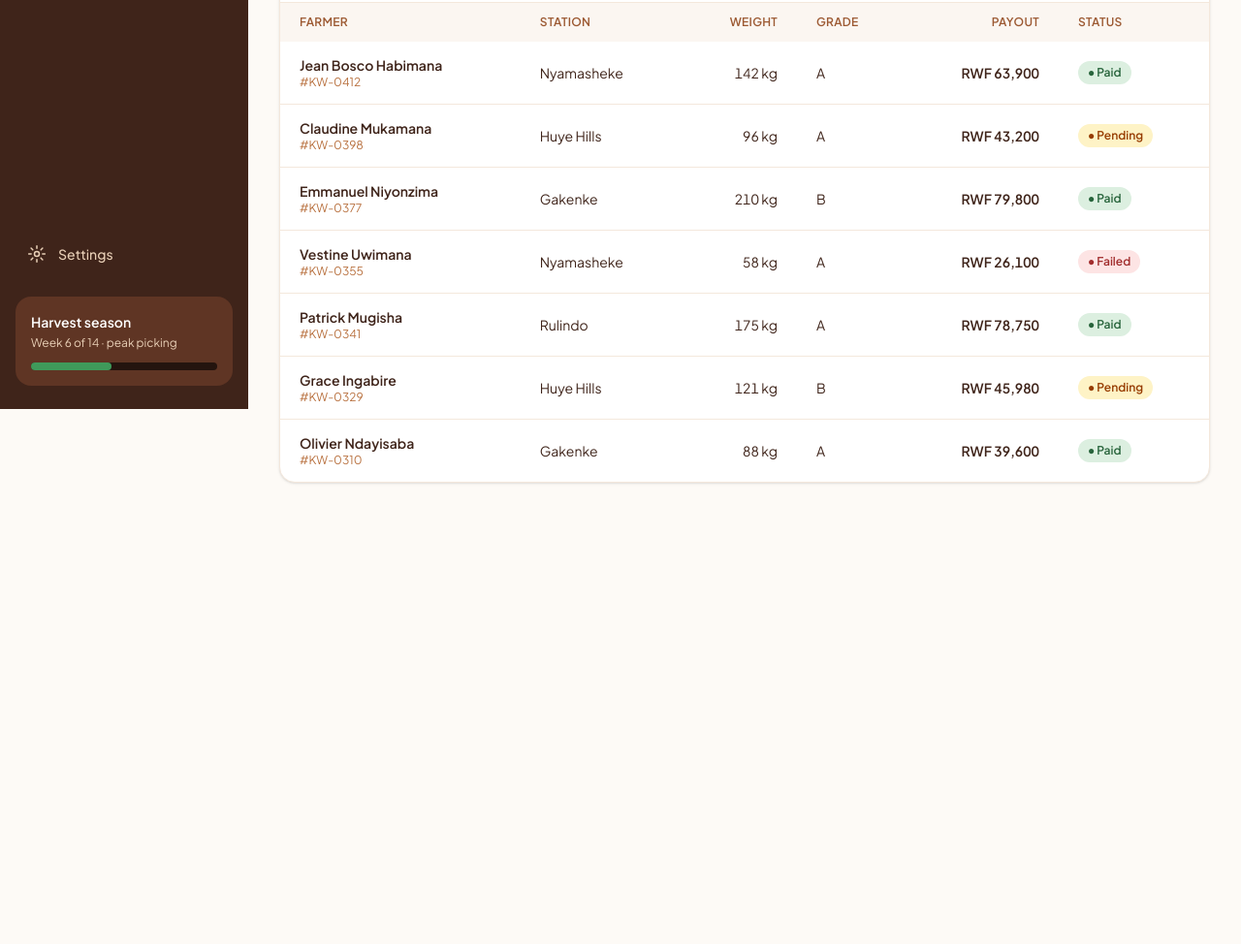
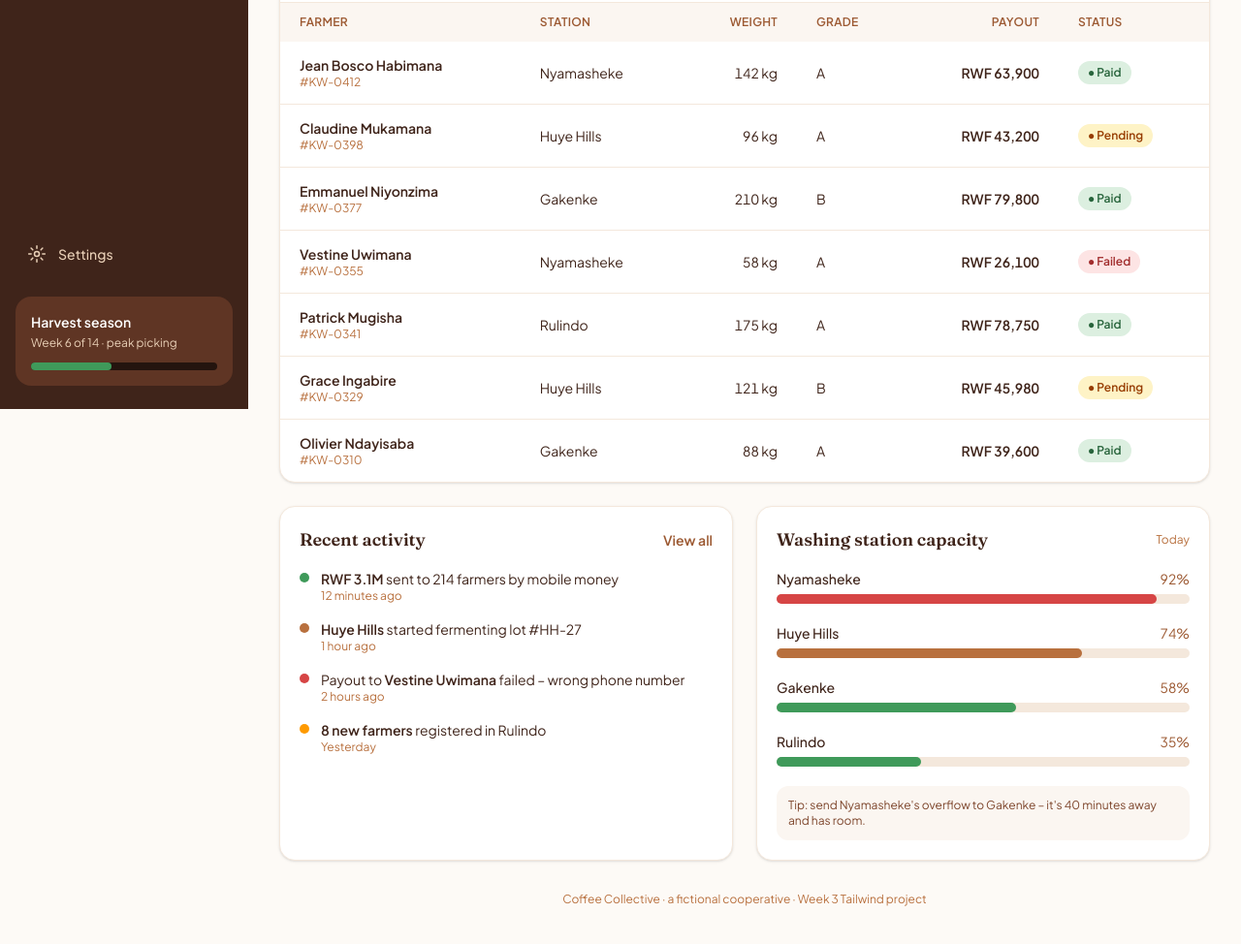
Before and after one commit to Tetaaline/week3-tailwind-dashboard, a website built with Vite: page index.html in a window 1280 px wide. Shown: the part 378-1352 px from the top of the page at 97% size. Before the commit the page ends 900 px from the top, so only its background shows below. Built offline with nearby package versions, Linux system fonts and the light colour scheme.

Commit message:
Add recent activity and washing station capacity panels

```diff
--- a/index.html
+++ b/index.html
@@ -232,7 +232,61 @@
           </div>
         </section>
 
+        <!-- Two panels: 1 column → 2 columns on lg -->
+        <section class="grid grid-cols-1 gap-6 lg:grid-cols-2">
+          <article class="card" aria-labelledby="activity-title">
+            <div class="mb-4 flex items-center justify-between">
+              <h2 id="activity-title" class="card-title">Recent activity</h2>
+              <a href="#" class="text-sm font-semibold text-bean-600 transition hover:text-bean-800 hover:underline dark:text-bean-300 dark:hover:text-bean-100">View all</a>
+            </div>
+            <ol class="space-y-4">
+              <li class="flex gap-3">
+                <span class="mt-1 size-2.5 shrink-0 rounded-full bg-leaf-500" aria-hidden="true"></span>
+                <div><p class="text-sm"><span class="font-semibold">RWF 3.1M</span> sent to 214 farmers by mobile money</p><p class="text-xs text-bean-500 dark:text-bean-300">12 minutes ago</p></div>
+              </li>
+              <li class="flex gap-3">
+                <span class="mt-1 size-2.5 shrink-0 rounded-full bg-bean-500" aria-hidden="true"></span>
+                <div><p class="text-sm"><span class="font-semibold">Huye Hills</span> started fermenting lot #HH-27</p><p class="text-xs text-bean-500 dark:text-bean-300">1 hour ago</p></div>
+              </li>
+              <li class="flex gap-3">
+                <span class="mt-1 size-2.5 shrink-0 rounded-full bg-cherry-500" aria-hidden="true"></span>
+                <div><p class="text-sm">Payout to <span class="font-semibold">Vestine Uwimana</span> failed – wrong phone number</p><p class="text-xs text-bean-500 dark:text-bean-300">2 hours ago</p></div>
+              </li>
+              <li class="flex gap-3">
+                <span class="mt-1 size-2.5 shrink-0 rounded-full bg-amber-500" aria-hidden="true"></span>
+                <div><p class="text-sm"><span class="font-semibold">8 new farmers</span> registered in Rulindo</p><p class="text-xs text-bean-500 dark:text-bean-300">Yesterday</p></div>
+              </li>
+            </ol>
+          </article>
 
+          <article class="card" aria-labelledby="stations-title">
+            <div class="mb-4 flex items-center justify-between">
+              <h2 id="stations-title" class="card-title">Washing station capacity</h2>
+              <span class="text-xs text-bean-500 dark:text-bean-300">Today</span>
+            </div>
+            <ul class="space-y-5">
+              <li>
+                <div class="mb-1.5 flex justify-between text-sm"><span class="font-medium">Nyamasheke</span><span class="tabular-nums text-bean-600 dark:text-bean-300">92%</span></div>
+                <div class="h-2.5 rounded-full bg-bean-100 dark:bg-bean-800" role="progressbar" aria-valuenow="92" aria-valuemin="0" aria-valuemax="100" aria-label="Nyamasheke capacity"><div class="h-2.5 w-[92%] rounded-full bg-cherry-500"></div></div>
+              </li>
+              <li>
+                <div class="mb-1.5 flex justify-between text-sm"><span class="font-medium">Huye Hills</span><span class="tabular-nums text-bean-600 dark:text-bean-300">74%</span></div>
+                <div class="h-2.5 rounded-full bg-bean-100 dark:bg-bean-800" role="progressbar" aria-valuenow="74" aria-valuemin="0" aria-valuemax="100" aria-label="Huye Hills capacity"><div class="h-2.5 w-[74%] rounded-full bg-bean-500"></div></div>
+              </li>
+              <li>
+                <div class="mb-1.5 flex justify-between text-sm"><span class="font-medium">Gakenke</span><span class="tabular-nums text-bean-600 dark:text-bean-300">58%</span></div>
+                <div class="h-2.5 rounded-full bg-bean-100 dark:bg-bean-800" role="progressbar" aria-valuenow="58" aria-valuemin="0" aria-valuemax="100" aria-label="Gakenke capacity"><div class="h-2.5 w-[58%] rounded-full bg-leaf-500"></div></div>
+              </li>
+              <li>
+                <div class="mb-1.5 flex justify-between text-sm"><span class="font-medium">Rulindo</span><span class="tabular-nums text-bean-600 dark:text-bean-300">35%</span></div>
+                <div class="h-2.5 rounded-full bg-bean-100 dark:bg-bean-800" role="progressbar" aria-valuenow="35" aria-valuemin="0" aria-valuemax="100" aria-label="Rulindo capacity"><div class="h-2.5 w-[35%] rounded-full bg-leaf-500"></div></div>
+              </li>
+            </ul>
+            <p class="mt-5 rounded-xl bg-bean-50 p-3 text-xs text-bean-700 dark:bg-bean-950/50 dark:text-bean-200">Tip: send Nyamasheke's overflow to Gakenke – it's 40 minutes away and has room.</p>
+          </article>
+        </section>
+
+        <footer class="pb-4 pt-2 text-center text-xs text-bean-500 dark:text-bean-300">Coffee Collective · a fictional cooperative · Week 3 Tailwind project</footer>
       </main>
     </div>
 
```
